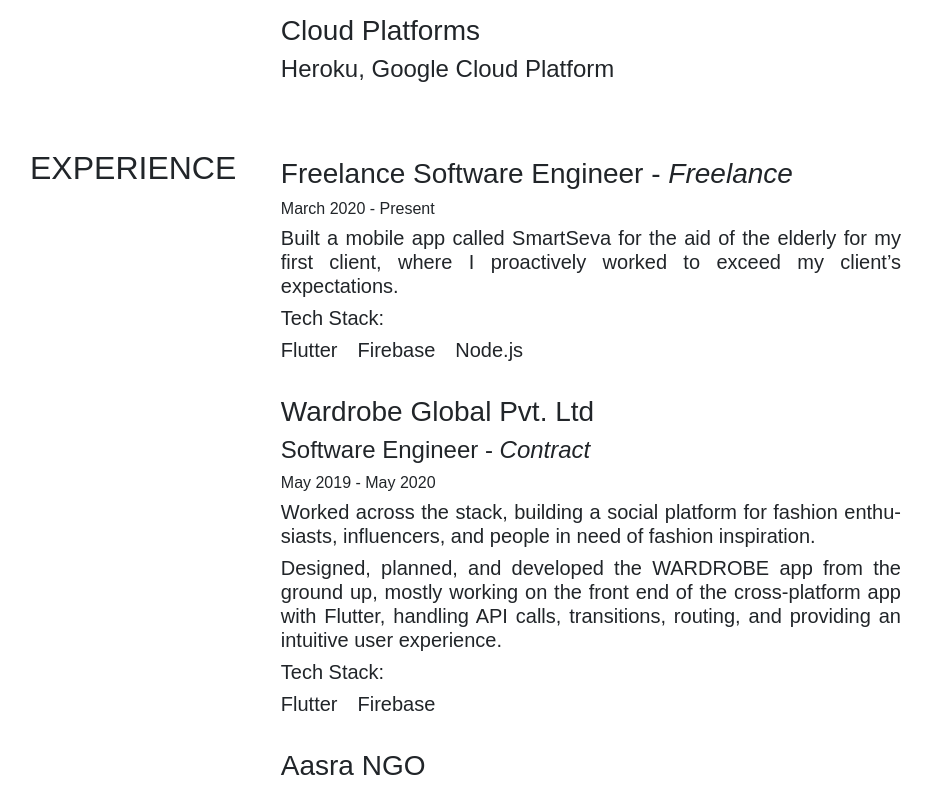
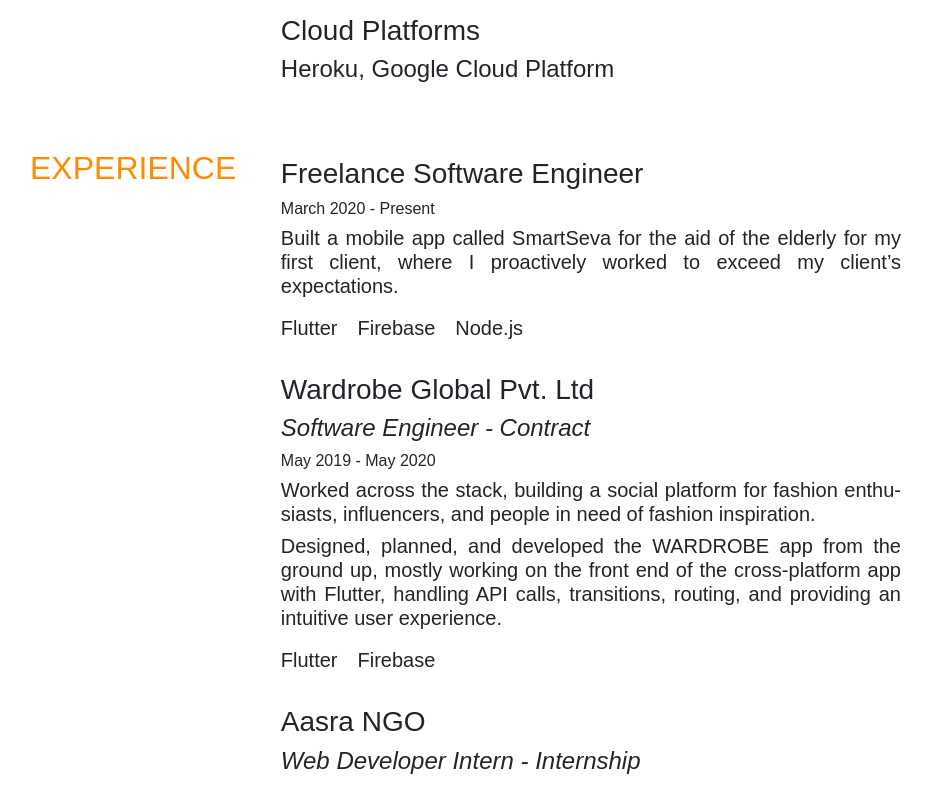
Before and after one commit to thealphaversion/portfolio-website-model-1, a React (Create React App) app: page /resume in a window 1280 px wide. Shown: the part 1460-2245 px from the top of the page, without its empty margins (182-1114 px from the left). Built offline with nearby package versions, Linux system fonts and the light colour scheme; a web font is replaced by a local one.

Commit message:
made minor ui changes

```diff
--- a/src/components/home/overview/overview.jsx
+++ b/src/components/home/overview/overview.jsx
@@ -49,9 +49,16 @@
                     </div>
                     <div>
                         <h3>What I've been upto lately</h3>
-                        <h6 className="overview-text-element">
-                            {data.description}
-                        </h6>
+                        {data.description.map((description_data, index) => {
+                            return (
+                                <h6
+                                    key={index}
+                                    className="overview-text-element"
+                                >
+                                    {description_data}
+                                </h6>
+                            );
+                        })}
                     </div>
                 </div>
             </div>
--- a/src/components/home/resume-overview/resume-overview.css
+++ b/src/components/home/resume-overview/resume-overview.css
@@ -32,14 +32,26 @@
     margin: 20px 5px;
 }
 
+.resume-home-content-data {
+    flex: 70%;
+    text-align: justify;
+    margin: 0px 5px;
+}
+
 .resume-projects-button-container {
     text-align: center;
     margin: 0px 15vw 30px 15vw;
 }
 
+.experience-stack-home {
+    display: inline-block;
+    margin-right: 20px;
+}
+
 /* responsiveness */
 @media screen and (max-width: 1024px) {
     .resume-content-heading,
+    .resume-home-content-data,
     .resume-content-data {
         width: 100%;
         flex: 100%;
--- a/src/components/home/resume-overview/resume-overview.jsx
+++ b/src/components/home/resume-overview/resume-overview.jsx
@@ -63,7 +63,10 @@
                     <div className="resume-content-data">
                         {skills_minified.map((skill, index) => {
                             return (
-                                <div key={index} className="experience-stack">
+                                <div
+                                    key={index}
+                                    className="experience-stack-home"
+                                >
                                     <h5 key={index}>{skill}</h5>
                                 </div>
                             );
@@ -75,7 +78,7 @@
                     <div className="resume-content-heading">
                         <ResumeHeading title={"LATEST PROJECT"}></ResumeHeading>
                     </div>
-                    <div className="resume-content-data">
+                    <div className="resume-home-content-data">
                         <ResumeProjects projects={projects[0]}></ResumeProjects>
                     </div>
                 </div>
--- a/src/components/resume/experience/experience.css
+++ b/src/components/resume/experience/experience.css
@@ -1,6 +1,7 @@
 .experience-stack {
     display: inline-block;
     margin-right: 20px;
+    margin-top: 10px;
 }
 
 .resume-experience {
--- a/src/components/resume/experience/experience.jsx
+++ b/src/components/resume/experience/experience.jsx
@@ -10,12 +10,12 @@
         <div className="resume-experience">
             <h3>{experience.company}</h3>
             {experience.company === undefined ? (
-                <h3>
-                    {experience.title} - <i>{experience.type}</i>
-                </h3>
+                <h3>{experience.title}</h3>
             ) : (
                 <h4>
-                    {experience.title} - <i>{experience.type}</i>
+                    <i>
+                        {experience.title} - {experience.type}
+                    </i>
                 </h4>
             )}
             <h6>{experience.timeline}</h6>
@@ -26,9 +26,6 @@
                     </div>
                 );
             })}
-            <div>
-                <h5>Tech Stack:</h5>
-            </div>
             {experience.stack.map((framework, index) => {
                 return (
                     <div key={index} className="experience-stack">
--- a/src/components/resume/heading/resume-heading.css
+++ b/src/components/resume/heading/resume-heading.css
@@ -1,3 +1,4 @@
 .resume-heading-text {
     padding: 20px;
+    color: darkorange;
 }
--- a/src/components/resume/text/resume-text.jsx
+++ b/src/components/resume/text/resume-text.jsx
@@ -4,6 +4,9 @@
 
 // css imports
 import "./resume-text.css";
+
+// load assets
+import resume_pdf from "../../../assets/aditya_chakraborti.pdf";
 
 function ResumeText() {
     return (
@@ -21,12 +24,9 @@
                 <h5>This page is my resume, please have a look.</h5>
             </div>
             <div className="resume-button-container">
-                <Button
-                    variant="outline-dark"
-                    href="https://drive.google.com/file/d/1zOUOehEyHplqLwOXGjuF0fhLEh2NN5Ao/view?usp=sharing"
-                >
-                    {"Download Resume"}
-                </Button>
+                <a href={resume_pdf} download="Aditya_Charkraborti_Resume">
+                    <Button variant="outline-dark">{"Download Resume"}</Button>
+                </a>
             </div>
             <div className="resume-intro-text">
                 <h3>. . .</h3>
--- a/src/data/about/overview.json
+++ b/src/data/about/overview.json
@@ -2,6 +2,10 @@
     "who": "I am a software developer who’s recently graduated with a bachelors degree in computer engineering.",
     "objective": "I want to build inspiring products with passionate, amazing people.",
     "status": "Currently Freelancing, Open to Work",
-    "description": "I spent the past year working at WARDROBE, where I built the WARDROBE app from the ground up. It gave me a very enritching experience about developing software in the industry. Currently utilizing this knowledge to make my freelance clients very happy.",
+    "description": [
+        "I spent the past year working at WARDROBE, where I built the WARDROBE app from the ground up.",
+        "It gave me a very enriching experience about developing software in the industry.",
+        "Currently utilizing this knowledge to make my freelance clients very happy."
+    ],
     "img_url": "https://i.imgur.com/Rbvoqbf.jpg"
 }
```
Also changed, not shown: 1 other file (tests, documents, lock files or other folders).
